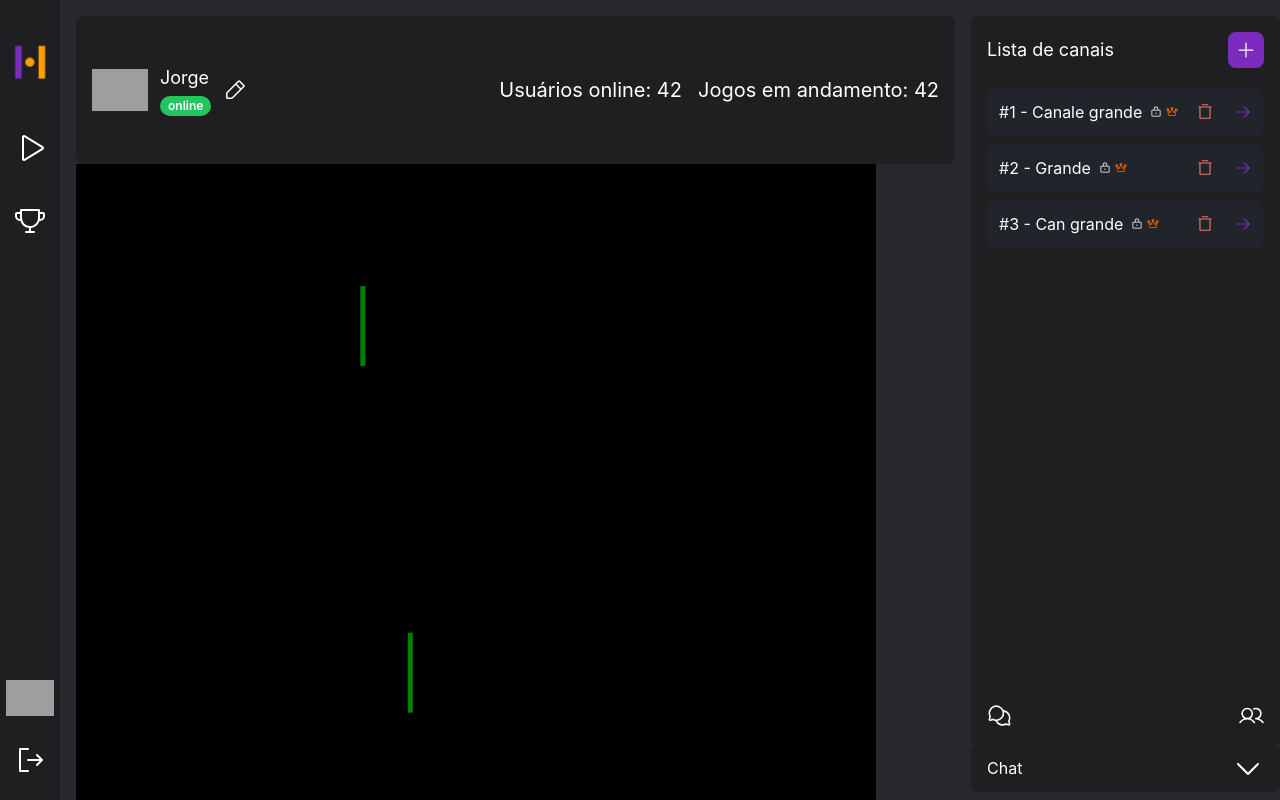
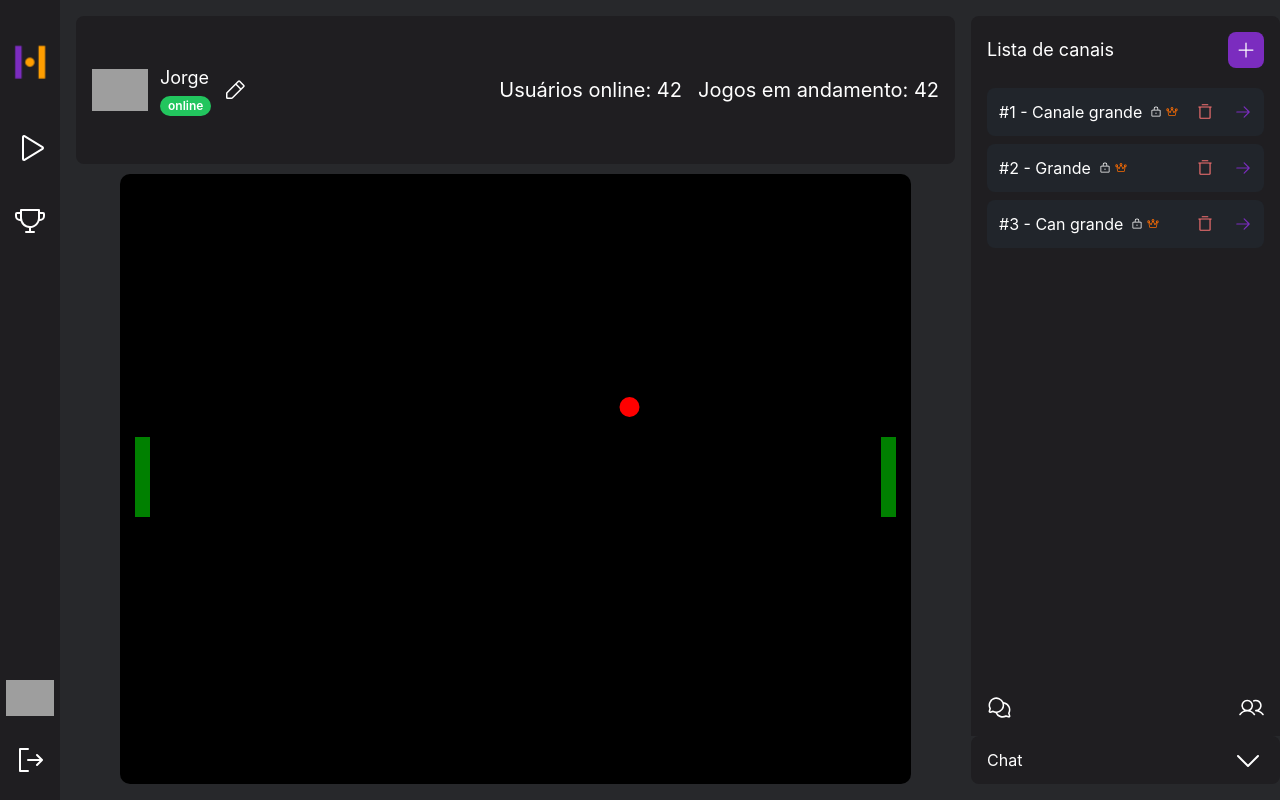
Before and after one commit to iaurg/42-transcendence, a Next.js app in the folder frontend/: page /game/play in a window 1280 px wide. Shown: the top 800 px of the page. Built offline with nearby package versions, Linux system fonts and the light colour scheme; grey boxes are pictures that could not be loaded.

Commit message:
feat: create start canvas with moving ball

```diff
--- a/frontend/src/app/(private)/game/play/page.tsx
+++ b/frontend/src/app/(private)/game/play/page.tsx
@@ -1,10 +1,131 @@
 "use client";
 import dynamic from "next/dynamic";
+import { useEffect, useRef, useState } from "react";
 
 const Game = dynamic(() => import("../../../../components/Game"), {
   ssr: false,
 });
 
 export default function PlayPage() {
-  return <Game />;
+  const canvasRef = useRef() as React.RefObject<HTMLDivElement>;
+  const [gameData, setGameData] = useState({
+    players: [
+      {
+        x: 10,
+        y: 10,
+      },
+      {
+        x: 780,
+        y: 10,
+      },
+    ],
+    ball: {
+      x: 50,
+      y: 50,
+      radius: 10,
+      dx: 2, // velocity in the x-axis
+      dy: 2, // velocity in the y-axis
+    },
+    canvas: {
+      width: 800,
+      height: 600,
+    },
+  });
+
+  useEffect(() => {
+    const canvas = canvasRef.current;
+    const updateCanvasSize = () => {
+      setGameData((prevGameData) => ({
+        ...prevGameData,
+        canvas: {
+          width: canvas ? canvas.clientWidth : 0,
+          height: canvas ? canvas.clientHeight : 0,
+        },
+        ball: {
+          ...prevGameData.ball,
+          x: canvas ? canvas.clientWidth / 2 : 0,
+          y: canvas ? canvas.clientHeight / 2 : 0,
+        },
+        players: [
+          // position the players on the left and right sides of the canvas
+          {
+            x: 15,
+            y: canvas ? canvas.clientHeight / 2 - 40 : 0,
+          },
+          {
+            x: canvas ? canvas.clientWidth - 30 : 0,
+            y: canvas ? canvas.clientHeight / 2 - 40 : 0,
+          },
+        ],
+      }));
+    };
+
+    updateCanvasSize();
+    window.addEventListener("resize", updateCanvasSize);
+
+    return () => {
+      window.removeEventListener("resize", updateCanvasSize);
+    };
+  }, [canvasRef]);
+
+  useEffect(() => {
+    const updateBall = () => {
+      setGameData((prevGameData) => {
+        const { x, y, radius, dx, dy } = prevGameData.ball;
+
+        const updatedBall = {
+          ...prevGameData.ball,
+          x: x + dx,
+          y: y + dy,
+        };
+
+        // Reverse direction if ball hits the canvas edges
+        if (
+          updatedBall.x + radius > prevGameData.canvas.width ||
+          updatedBall.x - radius < 0
+        ) {
+          updatedBall.dx = -dx;
+        }
+
+        if (
+          updatedBall.y + radius > prevGameData.canvas.height ||
+          updatedBall.y - radius < 0
+        ) {
+          updatedBall.dy = -dy;
+        }
+
+        return {
+          ...prevGameData,
+          ball: updatedBall,
+        };
+      });
+    };
+
+    // Function for the game loop
+    const gameLoop = () => {
+      updateBall();
+      setTimeout(gameLoop, 1000 / 60); // Run at approximately 60 FPS
+    };
+
+    gameLoop();
+  }, []);
+
+  return (
+    <>
+      <div
+        id="game-canvas"
+        style={{
+          width: "90%",
+          height: "90%",
+          margin: "0 auto",
+          borderRadius: "10px",
+          marginTop: "10px",
+          aspectRatio: "16/9",
+        }}
+        ref={canvasRef}
+      >
+        <Game data={gameData} />
+      </div>
+    </>
+  );
 }
--- a/frontend/src/components/Game/index.tsx
+++ b/frontend/src/components/Game/index.tsx
@@ -1,8 +1,14 @@
+"use client";
 import Konva from "konva";
-import { useEffect, useState } from "react";
-import { Stage, Layer, Rect, Text, Circle } from "react-konva";
+import { useState } from "react";
+import { Stage, Layer, Rect, Circle } from "react-konva";
 
-const ColoredRect = () => {
+type ColoredPaddleProps = {
+  x: number;
+  y: number;
+};
+
+const ColoredRect = ({ x, y }: ColoredPaddleProps) => {
   const [color, setColor] = useState("green");
 
   const handleClick = () => {
@@ -11,9 +17,9 @@ const ColoredRect = () => {
 
   return (
     <Rect
-      x={Math.random() * 800}
-      y={Math.random() * 670}
-      width={5}
+      x={x}
+      y={y}
+      width={15}
       height={80}
       fill={color}
       shadowBlur={5}
@@ -22,75 +28,46 @@ const ColoredRect = () => {
   );
 };
 
-export default function Game() {
-  const [canvas, setCanvas] = useState<HTMLElement | null>(null);
-  const [sizes, setSizes] = useState({
-    width: 800,
-    height: 600,
-  });
-
-  useEffect(() => {
-    setCanvas(document.getElementById("game-canvas"));
-
-    if (canvas) {
-      setSizes({
-        width: canvas.offsetWidth,
-        height: canvas.offsetWidth,
-      });
-    }
-  }, [canvas]);
-
-  /*
-  // redrawing the canvas on every window resize for responsive design
-  useEffect(() => {
-    if (window) {
-      const handleResize = () => {
-        setCanvas(document.getElementById("game-canvas"));
-        if (canvas) {
-          setSizes({
-            width: canvas.offsetWidth,
-            height: canvas.offsetWidth,
-          });
-          console.log(
-            "resized",
-            "width",
-            canvas ? canvas.offsetWidth : 0,
-            "height",
-            canvas ? canvas.offsetHeight : 0
-          );
-        }
+type GameProps = {
+  data: {
+    players: any;
+    ball: {
+      x: number;
+      y: number;
+      radius: number;
+      dx: number; // velocity in the x-axis
+      dy: number; // velocity in the y-axis
+    };
+    canvas: {
+      width: number;
+      height: number;
+    };
+  };
 };
 
-      window.addEventListener("resize", handleResize);
-    }
-  }, [canvas]);
-    */
-
-  if (typeof window === "undefined") {
-    return <></>;
-  } else {
+export default function Game({ data }: GameProps) {
   return (
-      <div className="bg-red-600 w-fit h-3/4">
-        <div id="game-canvas">
     <Stage
-            width={sizes.width}
-            height={sizes.height}
-            style={{ backgroundColor: "black" }}
+      width={data.canvas.width}
+      height={data.canvas.height}
+      style={{
+        backgroundColor: "black",
+        borderRadius: "10px",
+        width: "100%",
+        height: "100%",
+      }}
     >
       <Layer>
-              <ColoredRect />
-              <ColoredRect />
+        <ColoredRect x={data.players[0].x} y={data.players[0].y} />
         <Circle
-                x={Math.random() * sizes.width}
-                y={Math.random() * sizes.height}
-                radius={10}
+          x={data.ball.x}
+          y={data.ball.y}
+          radius={data.ball.radius}
           fill="red"
           shadowBlur={5}
         />
+        <ColoredRect x={data.players[1].x} y={data.players[1].y} />
       </Layer>
     </Stage>
-        </div>
-      </div>
   );
 }
-}
```
Lines whose indentation alone changed are shown as unchanged.
